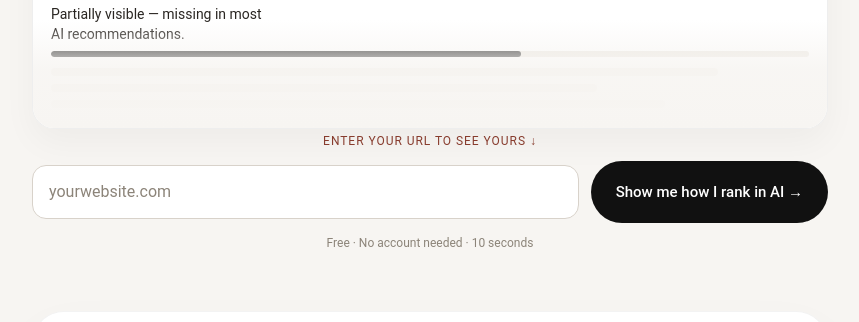
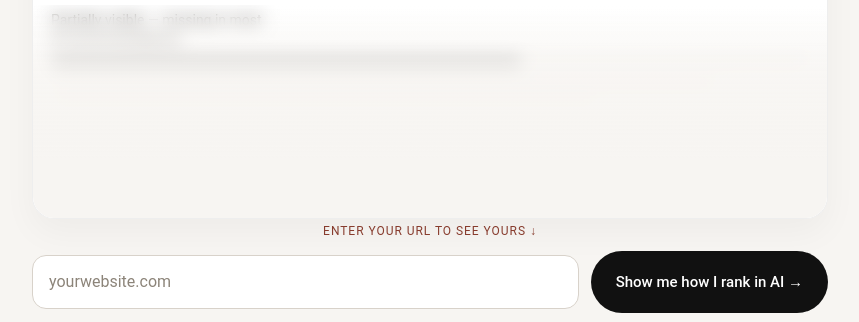
Before and after one commit to GetDamonAI/Audit2, a plain HTML site: page ssm-ai-audit/index.html in a window 1280 px wide. Shown: the part 414-736 px from the top of the page, without its empty margins (210-1069 px from the left). Drawn offline with Linux system fonts and the light colour scheme; no server answers.

Commit message:
Tighten audit teaser card concealment

```diff
--- a/ssm-ai-audit/index.html
+++ b/ssm-ai-audit/index.html
@@ -189,6 +189,7 @@
               <span class="sample-result-score-total">/ 100</span>
             </div>
             <p class="sample-result-domain">yourbrand.com</p>
+            <div class="sample-result-concealed">
               <p class="sample-result-verdict">Partially visible — missing in most AI recommendations.</p>
               <div class="sample-result-bar-track">
                 <span class="sample-result-bar-fill"></span>
@@ -197,6 +198,9 @@
                 <span class="sample-result-hidden-line sample-result-hidden-line-one"></span>
                 <span class="sample-result-hidden-line sample-result-hidden-line-two"></span>
                 <span class="sample-result-hidden-line sample-result-hidden-line-three"></span>
+                <span class="sample-result-hidden-line sample-result-hidden-line-four"></span>
+                <span class="sample-result-hidden-line sample-result-hidden-line-five"></span>
+              </div>
             </div>
             <div class="sample-result-blur" aria-hidden="true"></div>
           </div>
--- a/ssm-ai-audit/styles.css
+++ b/ssm-ai-audit/styles.css
@@ -167,7 +167,7 @@ select {
   overflow: hidden;
   display: grid;
   gap: 7px;
-  padding: 16px 16px 20px;
+  padding: 16px 16px 28px;
   border-radius: 22px;
   border: 1px solid rgba(23, 23, 23, 0.07);
   background: rgba(255, 255, 255, 0.95);
@@ -226,6 +226,13 @@ select {
   color: #2a2622;
 }
 
+.sample-result-concealed {
+  display: grid;
+  gap: 10px;
+  padding-top: 6px;
+  padding-bottom: 32px;
+}
+
 .sample-result-bar-track {
   position: relative;
   overflow: hidden;
@@ -246,7 +253,7 @@ select {
 .sample-result-hidden {
   display: grid;
   gap: 8px;
-  padding-top: 4px;
+  padding-top: 8px;
 }
 
 .sample-result-hidden-line {
@@ -268,14 +275,26 @@ select {
   width: 81%;
 }
 
+.sample-result-hidden-line-four {
+  width: 67%;
+}
+
+.sample-result-hidden-line-five {
+  width: 78%;
+}
+
 .sample-result-blur {
   position: absolute;
   right: 0;
   bottom: 0;
   left: 0;
-  height: 42%;
-  min-height: 96px;
-  background: linear-gradient(to bottom, rgba(247, 245, 242, 0), rgba(247, 245, 242, 0.88) 45%, rgba(247, 245, 242, 1) 100%);
+  height: 64%;
+  min-height: 156px;
+  background:
+    linear-gradient(to bottom, rgba(247, 245, 242, 0) 0%, rgba(247, 245, 242, 0.76) 28%, rgba(247, 245, 242, 0.95) 52%, rgba(247, 245, 242, 1) 72%),
+    linear-gradient(180deg, rgba(255, 255, 255, 0.08) 0%, rgba(247, 245, 242, 0.42) 100%);
+  backdrop-filter: blur(9px);
+  -webkit-backdrop-filter: blur(9px);
   pointer-events: none;
 }
 
@@ -1033,11 +1052,11 @@ select:focus {
   }
 
   .sample-result-card {
-    padding: 18px 18px 20px;
+    padding: 18px 18px 30px;
   }
 
   .sample-result-blur {
-    min-height: 108px;
+    min-height: 170px;
   }
 
   .url-form,
```
Lines whose indentation alone changed are shown as unchanged.
